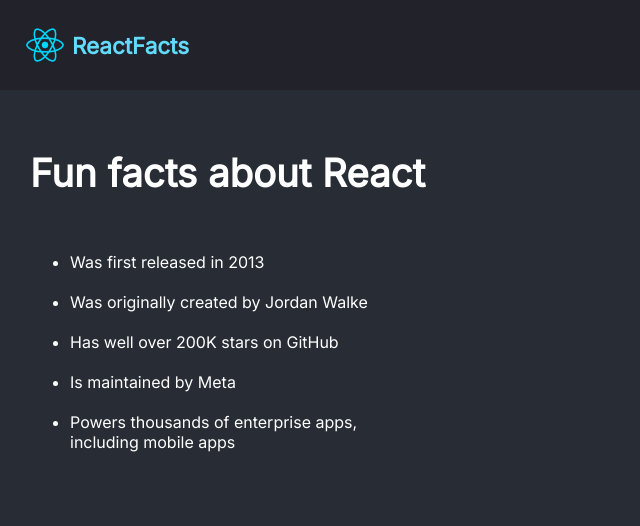
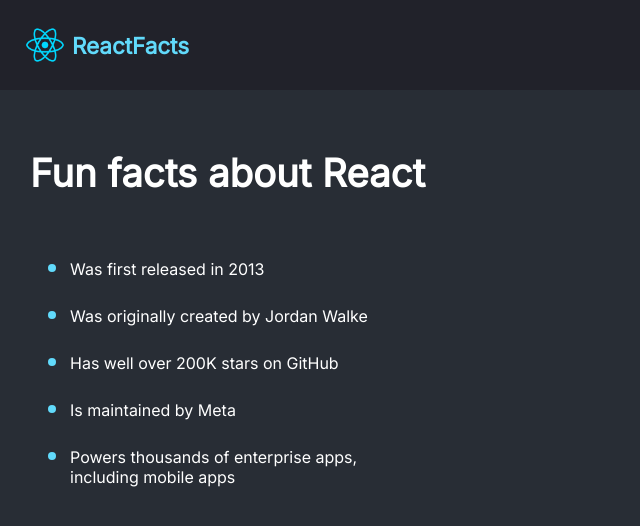
Before and after one commit to AshfakAhmath/react-facts-site, a React (Vite) app: page / in a window 1280 px wide. Shown: the top 526 px of the page, without its empty margins (0-640 px from the left). Built offline with nearby package versions, Linux system fonts and the light colour scheme.

Commit message:
feat: refactor Main component structure and update styles for consistency

```diff
--- a/src/components/Main.jsx
+++ b/src/components/Main.jsx
@@ -1,6 +1,6 @@
 function Main(){
     return(
-        <div className="main">
+        <main>
         <h1>Fun facts about React</h1>
         <ul>
             <li>Was first released in 2013</li>
@@ -9,7 +9,7 @@
             <li>Is maintained by Meta</li>
             <li>Powers thousands of enterprise apps, including mobile apps</li>
         </ul>
-        </div>
+        </main>
     )
 }
 
--- a/src/index.css
+++ b/src/index.css
@@ -32,19 +32,24 @@
     font-weight: 700;
 }
 
-.main{
+main{
   padding: 60px 30px;
 }
 
-.main h1{
+main h1{
   margin: 0;
   font-size: 2.4rem;
 }
 
-.main ul{
+main ul{
   margin-top: 46px;
   max-width: 400px;
 }
-.main ul li{
+main ul li{
   padding-block: 10px;
 }
+
+main ul li::marker{
+  color: #61DAFB;
+  font-size: 1.5rem;
+}
```
Also changed, not shown: src/assets/reactjs-icon 2.png (added).
